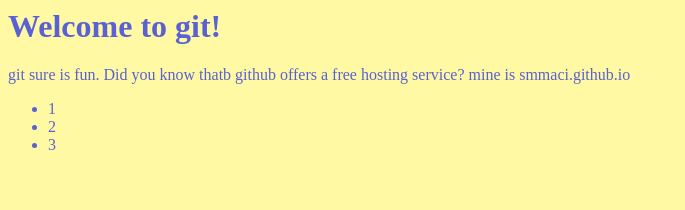
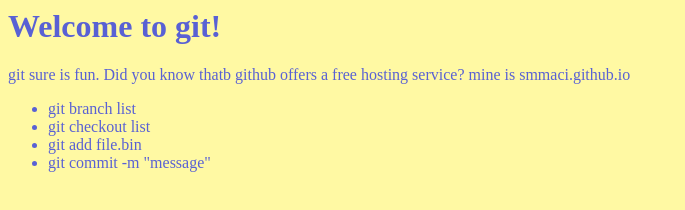
Before and after one commit to mallamsg/cse102, a plain HTML site: page index.html in a window 1280 px wide. Shown: the whole page, without its empty margins (0-685 px from the left). Drawn offline with Linux system fonts and the light colour scheme.

Commit message:
updated with list of git commands

```diff
--- a/index.html
+++ b/index.html
@@ -9,9 +9,10 @@
 	git sure is fun. Did you know thatb github offers a free hosting service?
 	mine is smmaci.github.io
 	<ul>
-		<li>1</li>
-		<li>2</li>
-		<li>3</li>
+		<li>git branch list</li>
+		<li>git checkout list</li>
+		<li>git add file.bin</li>
+		<li>git commit -m "message"</li>
 	</ul>
 </body>
 </html>
```
